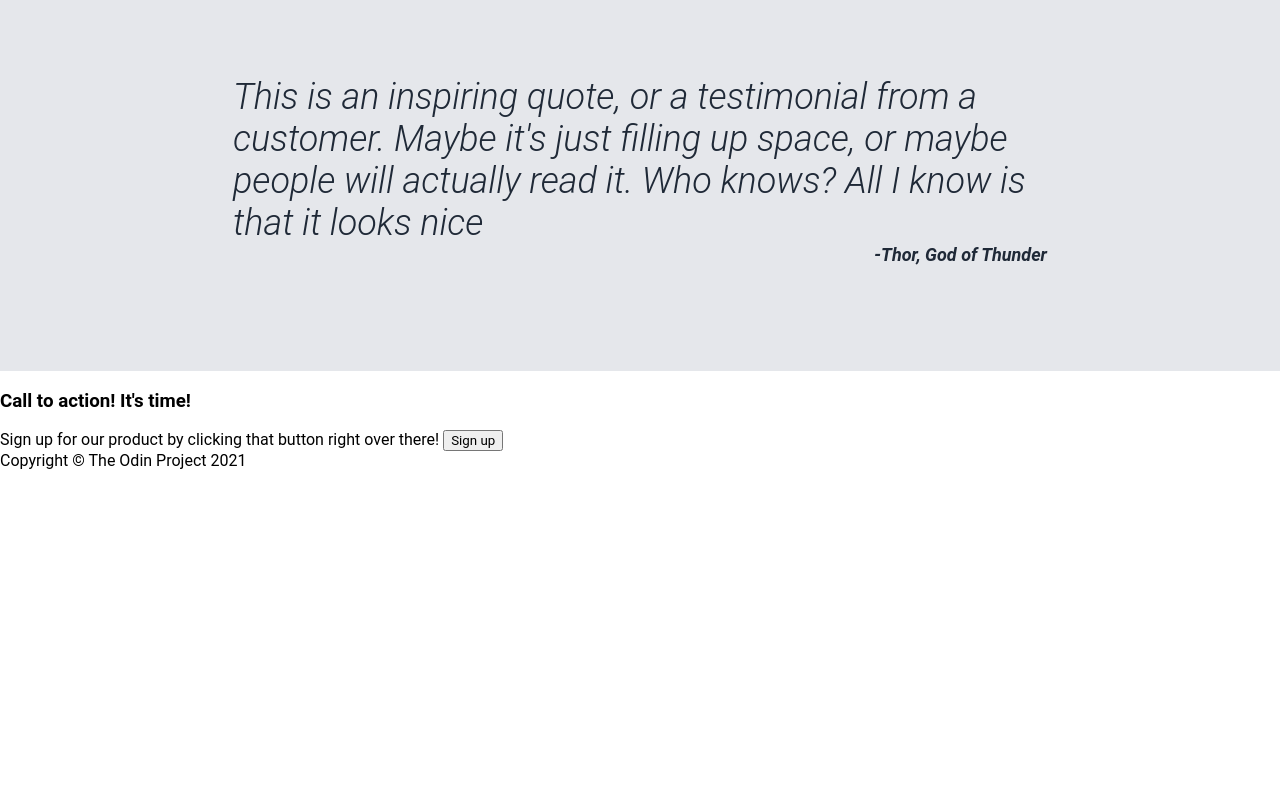
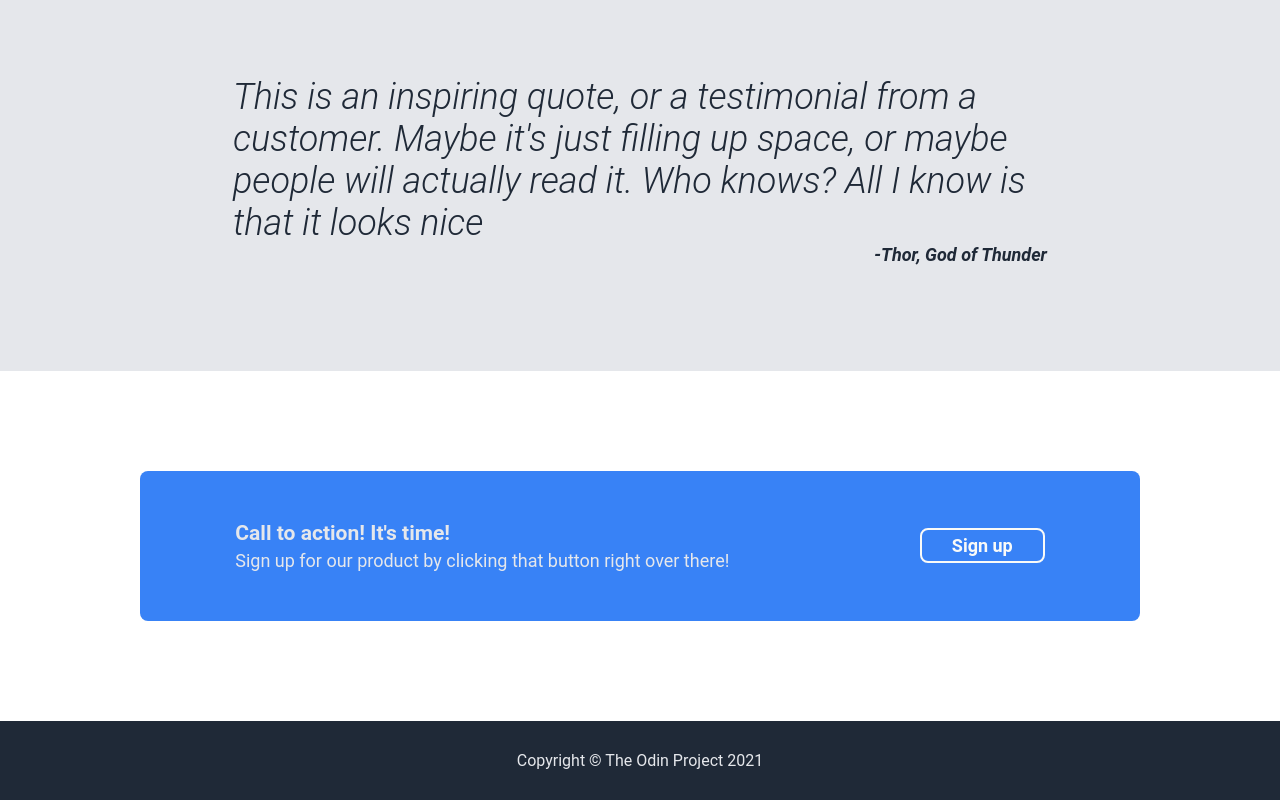
Before and after one commit to Dyutin/odin-landing-page, a plain HTML site: page index.html in a window 1280 px wide. Shown: the part 890-1690 px from the top of the page. Before the commit the page ends 1360 px from the top, so only its background shows below. Drawn offline with Linux system fonts and the light colour scheme.

Commit message:
Style section-4 and footer

```diff
--- a/index.html
+++ b/index.html
@@ -52,10 +52,12 @@
             <p class="cite">-Thor, God of Thunder</p>
         </div>
     </section>
-    <section class="section=3">
+    <section class="section-4">
         <div class="card">
-            <h3>Call to action! It's time!</h3>
-            Sign up for our product by clicking that button right over there!
+            <div>
+                <h3>Call to action! It's time!</h3>
+                Sign up for our product by clicking that button right over there!
+            </div>
             <button>Sign up</button>
         </div>
     </section>
--- a/style.css
+++ b/style.css
@@ -36,7 +36,7 @@ a{
     align-items: center;
     font-size: 18px;
     color: #c3ccdd;
-    padding: 80px;
+    padding: 80px 180px;
 }
 
 .section-1 button{
@@ -50,6 +50,7 @@ a{
 
 .hero-main-text, .header-logo{
     color: #F9FAF8;
+    flex-shrink: 0;
 }
 
 .hero-main-text{
@@ -139,3 +140,49 @@ a{
  font-weight: bold;
  font-size: 18px;
 }
+
+.section-4{
+    display: flex;
+    justify-content: center;
+    align-items: center;
+    margin: 0;
+    font-size: 18px;
+}
+
+.section-4 .card{
+    background-color: #3882F6;
+    display: flex;
+    justify-content: space-around;
+    align-items: center;
+    margin: 100px 0px;
+    padding: 0;
+    flex-basis: 1000px;
+    border-radius: 8px;
+    height: 150px;
+    color: #e5e7eb;
+    font-size: 18px;
+}
+
+.section-4 button{
+    background-color: #3882F6;
+    border: #F9FAF8 solid 2px;
+    border-radius: 8px;
+    padding: 5px 30px;
+    color: #F9FAF8;
+    margin: 0;
+    font-weight: bold;
+    font-size: 18px;
+    flex-shrink: 0;
+}
+
+.section-4 h3{
+    margin: 0;
+    margin-bottom: 5px;
+}
+
+footer{
+    background-color: #1F2937;
+    color: #e5e7eb;
+    padding: 30px 0;
+    text-align: center;
+}
```
